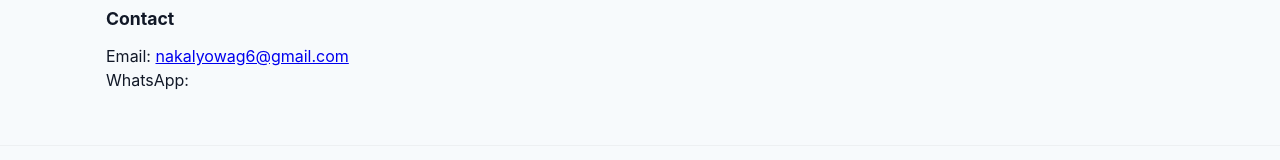
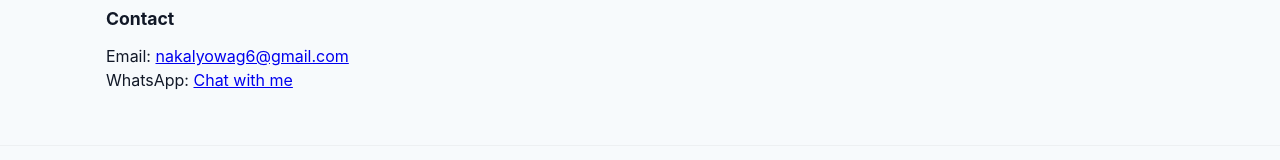
Before and after one commit to KasakyaDenisNicholas/website, a plain HTML site: page publish/index.html in a window 1280 px wide. Shown: the part 703-863 px from the top of the page. Drawn offline with Linux system fonts and the light colour scheme.

Commit message:
Update WhatsApp link with target and rel attributes

```diff
--- a/publish/index.html
+++ b/publish/index.html
@@ -85,7 +85,7 @@
     <section id="contact">
       <h2>Contact</h2>
       <p>Email: <a href="mailto:nakalyowag6@gmail.com">nakalyowag6@gmail.com</a></p>
-      <p>WhatsApp: <a href="https://wa.link/cufz55"> </a></p>
+      <p>WhatsApp: <a href="https://wa.link/cufz55" target="_blank" rel="noopener noreferrer">Chat with me</a></p>
     </section>
   </main>
 
```
